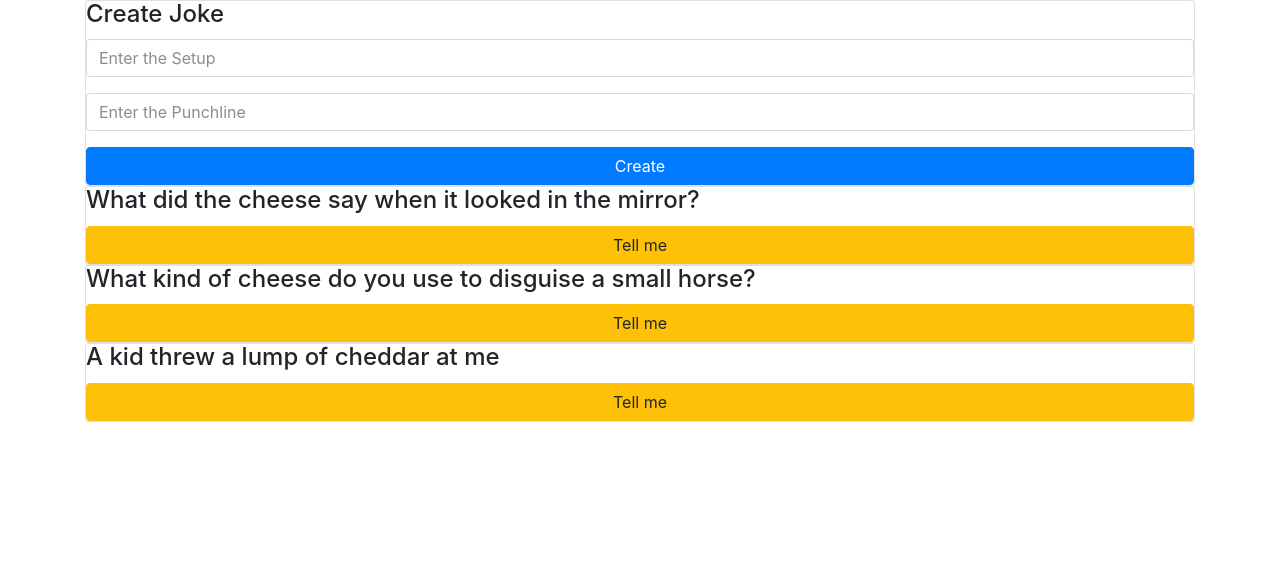
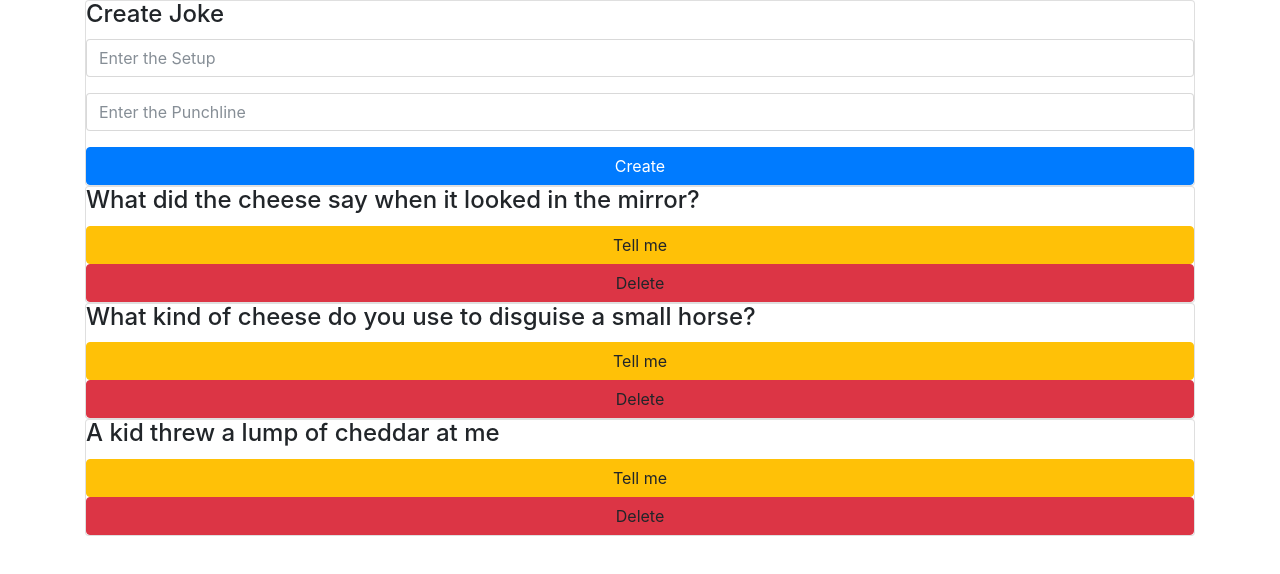
Before and after one commit to Myster1o619/test-project, an Angular app: page / in a window 1280 px wide. Shown: the top 574 px of the page. Built offline with nearby package versions, Linux system fonts and the light colour scheme.

Commit message:
added delete joke button plus functionality

```diff
--- a/src/app/joke-list-component/joke-list-component.component.html
+++ b/src/app/joke-list-component/joke-list-component.component.html
@@ -1,2 +1,2 @@
 <app-joke-form (jokeCreated)="addJoke($event)"></app-joke-form>
-<app-joke *ngFor="let j of jokes" [joke]="j"></app-joke>
+<app-joke *ngFor="let j of jokes" [joke]="j" (jokeDeleted)="deleteJoke($event)"></app-joke>
--- a/src/app/joke-list-component/joke-list-component.component.ts
+++ b/src/app/joke-list-component/joke-list-component.component.ts
@@ -22,6 +22,13 @@ export class JokeListComponentComponent implements OnInit {
     this.jokes.unshift(joke);
   }
 
+  deleteJoke(joke) {
+    let indexToDelete = this.jokes.indexOf(joke);
+    if (indexToDelete !== -1) {
+      this.jokes.splice(indexToDelete,1);
+    }
+  }
+
   constructor() {
      }
 
--- a/src/app/joke/joke.component.html
+++ b/src/app/joke/joke.component.html
@@ -7,4 +7,9 @@
     (click)="data.toggle()"
     class="btn btn-warning">
         Tell me</a>
+    <a
+    (click)="removeJoke()"
+    class="btn btn-danger">
+        Delete
+    </a>
 </div>
--- a/src/app/joke/joke.component.ts
+++ b/src/app/joke/joke.component.ts
@@ -1,4 +1,4 @@
-import { Component, OnInit, Input } from '@angular/core';
+import { Component, OnInit, Input, Output, EventEmitter } from '@angular/core';
 import { Joke } from '../joke.model';
 
 @Component({
@@ -10,6 +10,14 @@ export class JokeComponent implements OnInit {
 
   @Input('joke') data: Joke;
 
+  @Output() jokeDeleted = new EventEmitter<Joke>();
+
+  removeJoke() {
+    this.jokeDeleted.emit(this.data);
+  }
+
+
+
   constructor() {
 
   }
```
